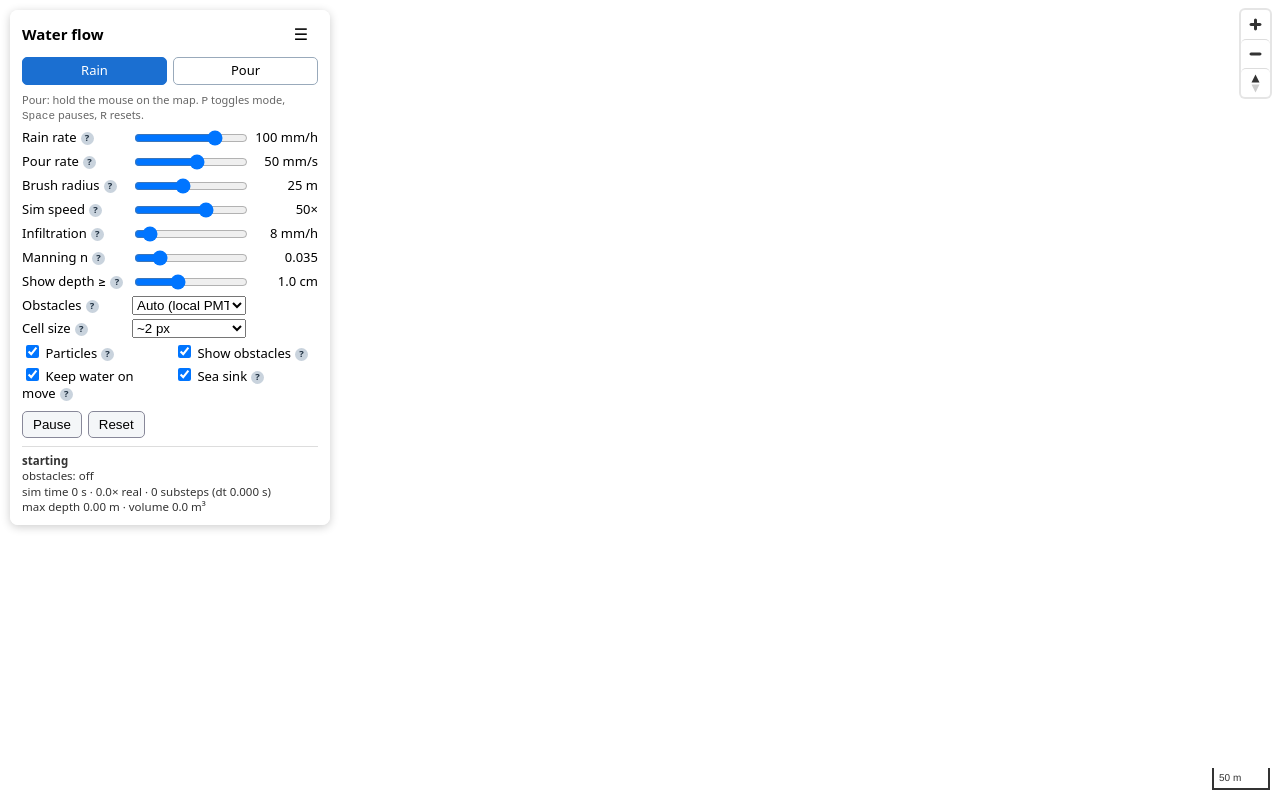
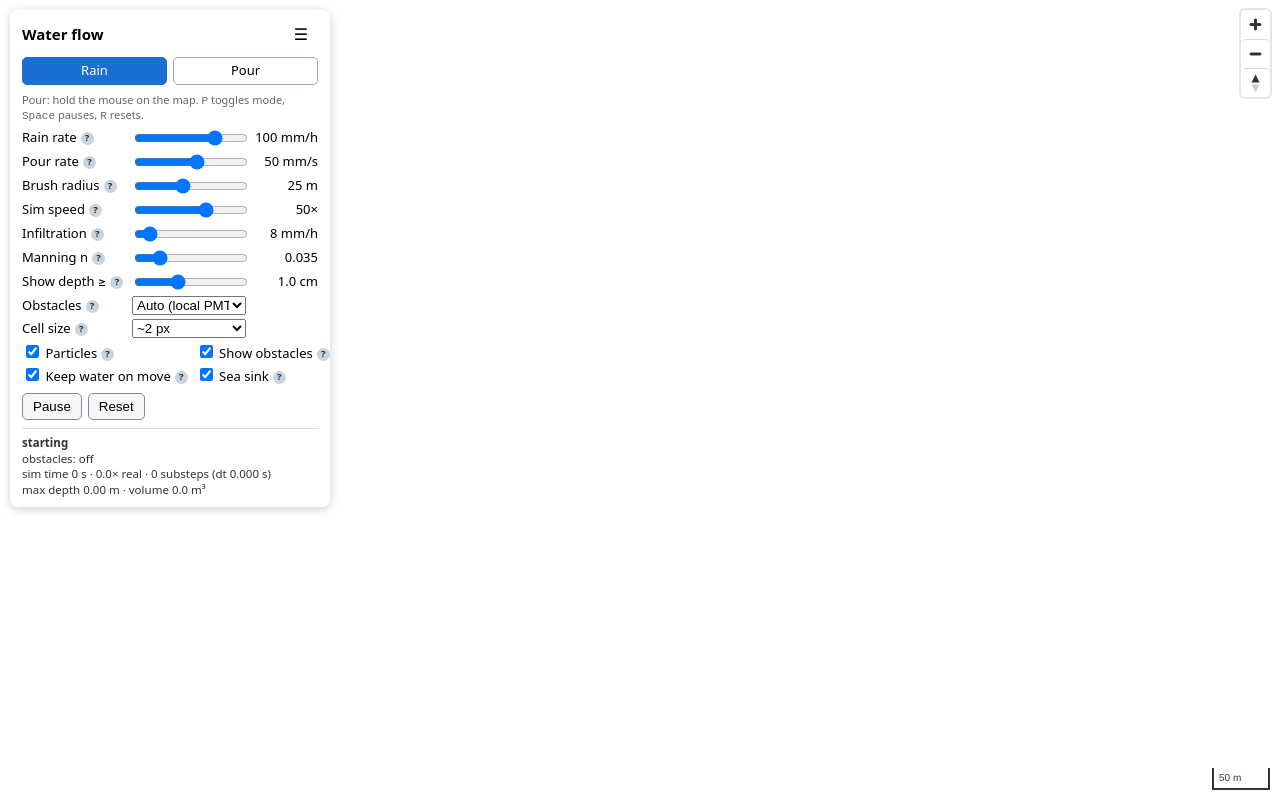
Before and after one commit to Willjfield/water_flow, a website built with Vite: page index.html in a window 1280 px wide. Built offline with nearby package versions, Linux system fonts and the light colour scheme; no server answers; what pmtiles would draw is missing.

Commit message:
Stop checkbox labels from wrapping
Co-Authored-By: Devin AI <158243242+devin-ai-integration[bot]@users.noreply.github.com>

```diff
--- a/src/style.css
+++ b/src/style.css
@@ -19,7 +19,7 @@ fieldset { border: 0; padding: 0; margin: 8px 0; }
 .row { display: grid; grid-template-columns: 104px 1fr 66px; align-items: center; gap: 6px; margin: 4px 0; }
 .row output { text-align: right; font-variant-numeric: tabular-nums; }
 .row input[type=range] { width: 100%; }
-.checks { display: grid; grid-template-columns: 1fr 1fr; gap: 2px 8px; }
+.checks { display: grid; grid-template-columns: auto 1fr; gap: 2px 8px; }
 .buttons { display: flex; gap: 6px; margin-top: 8px; }
 button { padding: 5px 10px; border-radius: 5px; border: 1px solid #889; background: #f4f6f8; cursor: pointer; }
 select { width: 100%; }
@@ -36,4 +36,4 @@ select { width: 100%; }
   position: fixed; z-index: 4; max-width: 260px; padding: 7px 9px; border-radius: 6px; pointer-events: none;
   background: #1f2a36; color: #fff; font-size: 12px; line-height: 1.4; box-shadow: 0 2px 8px rgba(0, 0, 0, 0.3);
 }
-.row label { white-space: nowrap; }
+.row label, .checks label { white-space: nowrap; }
```
